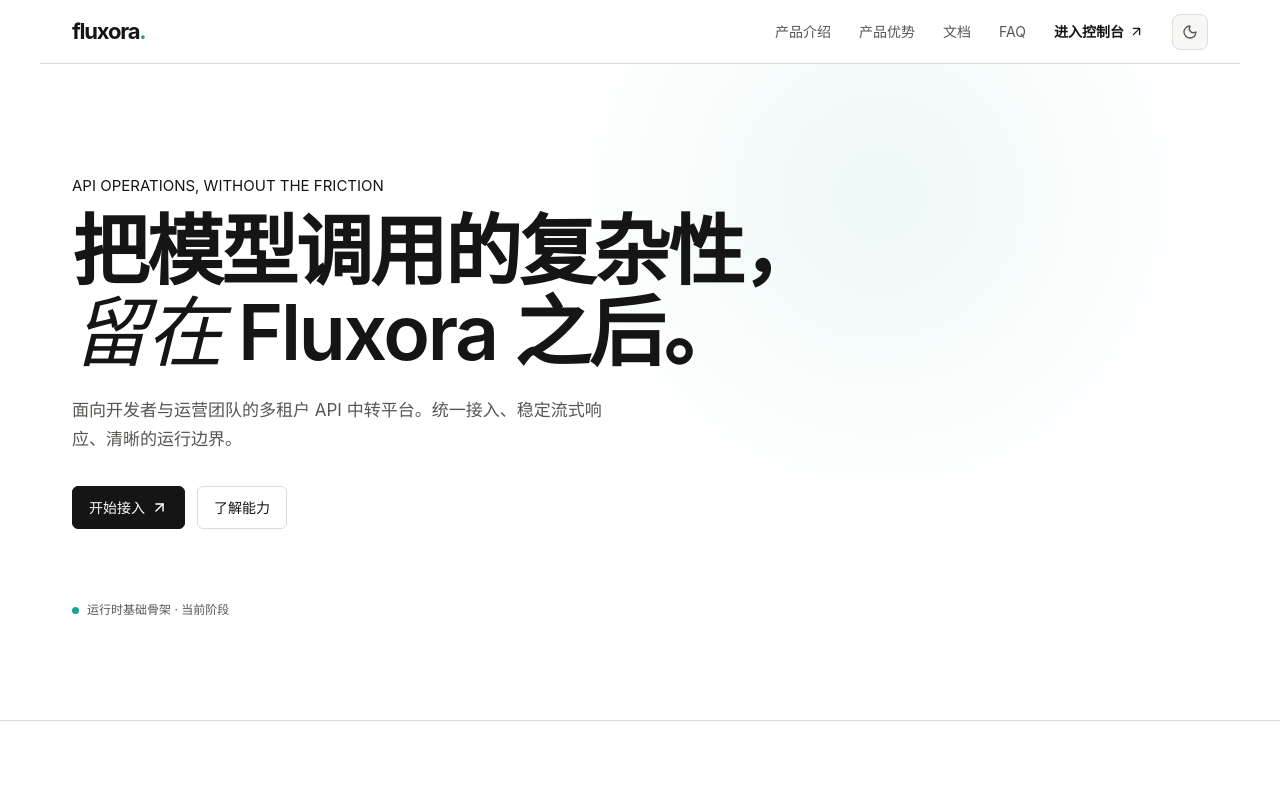
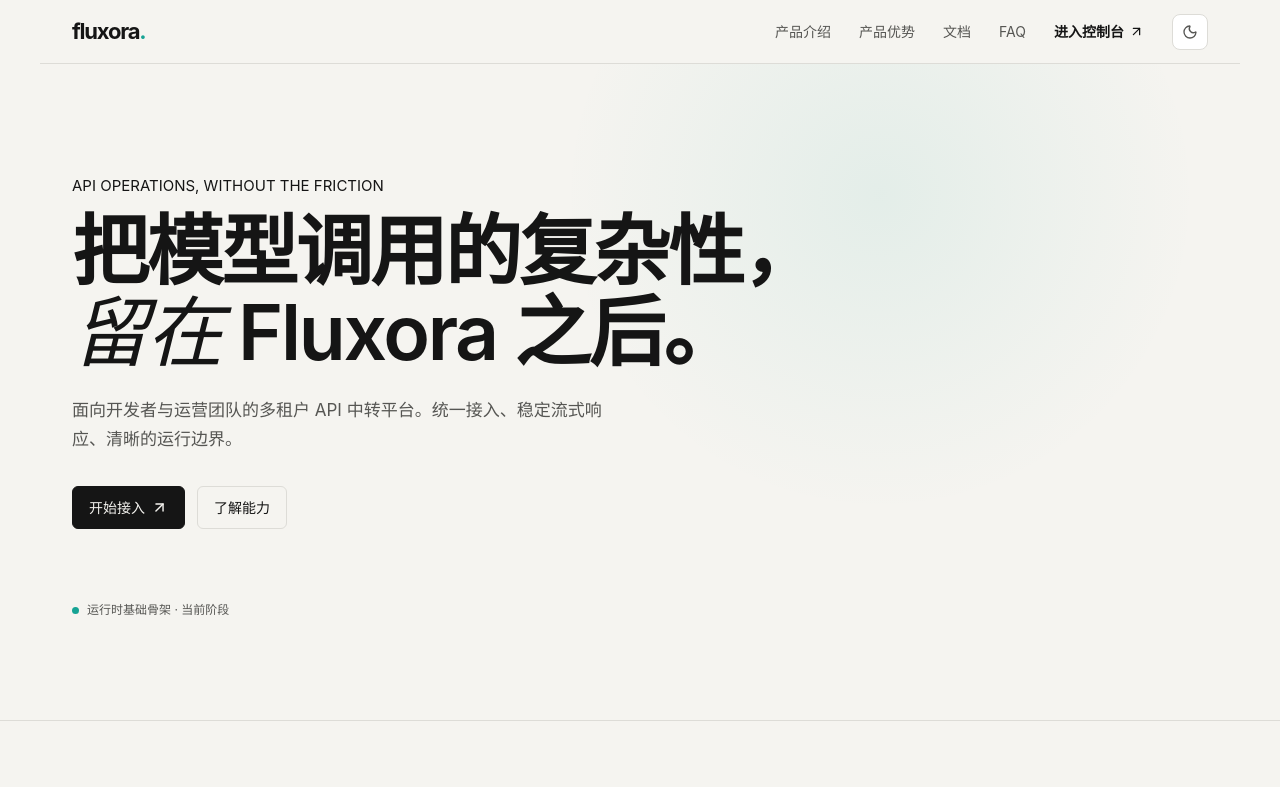
Before and after one commit to chjiae/fluxora, a Vue app in the folder fluxora-web/: page / in a window 1280 px wide. Shown: the top 787 px of the page. Built offline with nearby package versions, Linux system fonts and the light colour scheme; no server answers.

Commit message:
fix: 文档页header与主页统一，含完整导航、主题切换、移动端菜单

```diff
--- a/fluxora-web/src/stores/theme.ts
+++ b/fluxora-web/src/stores/theme.ts
@@ -24,10 +24,10 @@
       fontFamily: "-apple-system,BlinkMacSystemFont,'SF Pro Text','SF Pro Display','PingFang SC','Hiragino Sans GB','Microsoft YaHei UI',sans-serif",
       fontFamilyMono: "'SF Mono',Consolas,monospace",
       fontSize: '14px', borderRadius: '8px', lineHeight: '1.55',
-      bodyColor: isDark ? '#0a0a09' : '#ffffff',
-      cardColor: isDark ? '#151514' : '#f7f7f5',
-      modalColor: isDark ? '#151514' : '#f7f7f5',
-      popoverColor: isDark ? '#151514' : '#f7f7f5',
+      bodyColor: isDark ? '#111110' : '#f5f4f0',
+      cardColor: isDark ? '#1c1c1b' : '#ffffff',
+      modalColor: isDark ? '#1c1c1b' : '#ffffff',
+      popoverColor: isDark ? '#1c1c1b' : '#ffffff',
       textColor1: isDark ? '#e8e6e3' : '#151515',
       textColor2: isDark ? '#989694' : '#565653',
       borderColor: isDark ? '#333231' : '#dddcd7',
--- a/fluxora-web/src/styles.css
+++ b/fluxora-web/src/styles.css
@@ -6,9 +6,9 @@
 
 /* ===== Light Theme (default) ===== */
 :root, [data-theme="light"] {
-  --bg: #ffffff;
-  --surface: #f7f7f5;
-  --surface-elevated: #f0f0ee;
+  --bg: #f5f4f0;
+  --surface: #ffffff;
+  --surface-elevated: #fafaf8;
   --text: #151515;
   --text-muted: #565653;
   --border: #dddcd7;
@@ -20,9 +20,9 @@
 
 /* ===== Dark Theme ===== */
 [data-theme="dark"] {
-  --bg: #0a0a09;
-  --surface: #151514;
-  --surface-elevated: #1e1e1c;
+  --bg: #111110;
+  --surface: #1c1c1b;
+  --surface-elevated: #262625;
   --text: #e8e6e3;
   --text-muted: #989694;
   --border: #333231;
--- a/fluxora-web/src/views/DocsView.vue
+++ b/fluxora-web/src/views/DocsView.vue
@@ -1,6 +1,7 @@
 <script setup lang="ts">
-import { Menu, X, Sun, Moon } from 'lucide-vue-next'; import { ref } from 'vue'; import { useThemeStore } from '@/stores/theme'
+import { Menu, X, Sun, Moon, ArrowUpRight } from 'lucide-vue-next'; import { ref } from 'vue'; import { useThemeStore } from '@/stores/theme'
 const open=ref(false); const themeStore=useThemeStore(); const sections=['平台接入说明','API Key 使用说明','OpenAI 协议接入','Anthropic 协议接入','客户端与 CLI','常见问题']; const current=ref(sections[0])
+const navOpen=ref(false)
 </script>
-<template><div class="docs"><header class="header"><RouterLink class="brand" to="/">fluxora<span>.</span></RouterLink><RouterLink to="/console" class="console-link">进入控制台</RouterLink><button class="theme-toggle" :aria-label="themeStore.theme==='dark'?'切换亮色':'切换暗色'" @click="themeStore.toggle()"><Sun v-if="themeStore.theme==='dark'" :size="16"/><Moon v-else :size="16"/></button></header><button class="toc-button" @click="open=!open"><Menu v-if="!open"/><X v-else/>目录</button><aside :class="{open}"><p>文档</p><button v-for="item in sections" :class="{active:current===item}" @click="current=item">{{item}}</button></aside><article><p class="eyebrow">GUIDES / {{ current }}</p><h1>{{current}}</h1><p class="lead">这是 Fluxora 文档系统的最小骨架。它以稳定的阅读节奏呈现后续接入、鉴权与协议说明。</p><h2>开始之前</h2><p>准备一个项目与 API Key。真实创建、权限校验和调用配置将在后续阶段接入。</p><pre><code>curl https://api.fluxora.example/v1/models \\
+<template><div class="docs"><header class="header"><RouterLink class="brand" to="/">fluxora<span>.</span></RouterLink><button class="mobile" @click="navOpen=!navOpen"><X v-if="navOpen"/><Menu v-else/></button><nav :class="{open:navOpen}"><a href="/#product">产品介绍</a><a href="/#advantages">产品优势</a><RouterLink to="/docs">文档</RouterLink><a href="/#faq">FAQ</a><RouterLink to="/console" class="console-link">进入控制台 <ArrowUpRight :size="15"/></RouterLink><button class="theme-toggle" :aria-label="themeStore.theme==='dark'?'切换亮色':'切换暗色'" @click="themeStore.toggle()"><Sun v-if="themeStore.theme==='dark'" :size="16"/><Moon v-else :size="16"/></button></nav></header><button class="toc-button" @click="open=!open"><Menu v-if="!open"/><X v-else/>目录</button><aside :class="{open}"><p>文档</p><button v-for="item in sections" :class="{active:current===item}" @click="current=item">{{item}}</button></aside><article><p class="eyebrow">GUIDES / {{ current }}</p><h1>{{current}}</h1><p class="lead">这是 Fluxora 文档系统的最小骨架。它以稳定的阅读节奏呈现后续接入、鉴权与协议说明。</p><h2>开始之前</h2><p>准备一个项目与 API Key。真实创建、权限校验和调用配置将在后续阶段接入。</p><pre><code>curl https://api.fluxora.example/v1/models \\
   -H "Authorization: Bearer $FLUXORA_API_KEY"</code></pre><h2>设计原则</h2><p>一个入口、一致的调用体验，以及可追溯的运行边界。当前文本为 Mock 内容，不会触发真实请求。</p></article></div></template>
```
